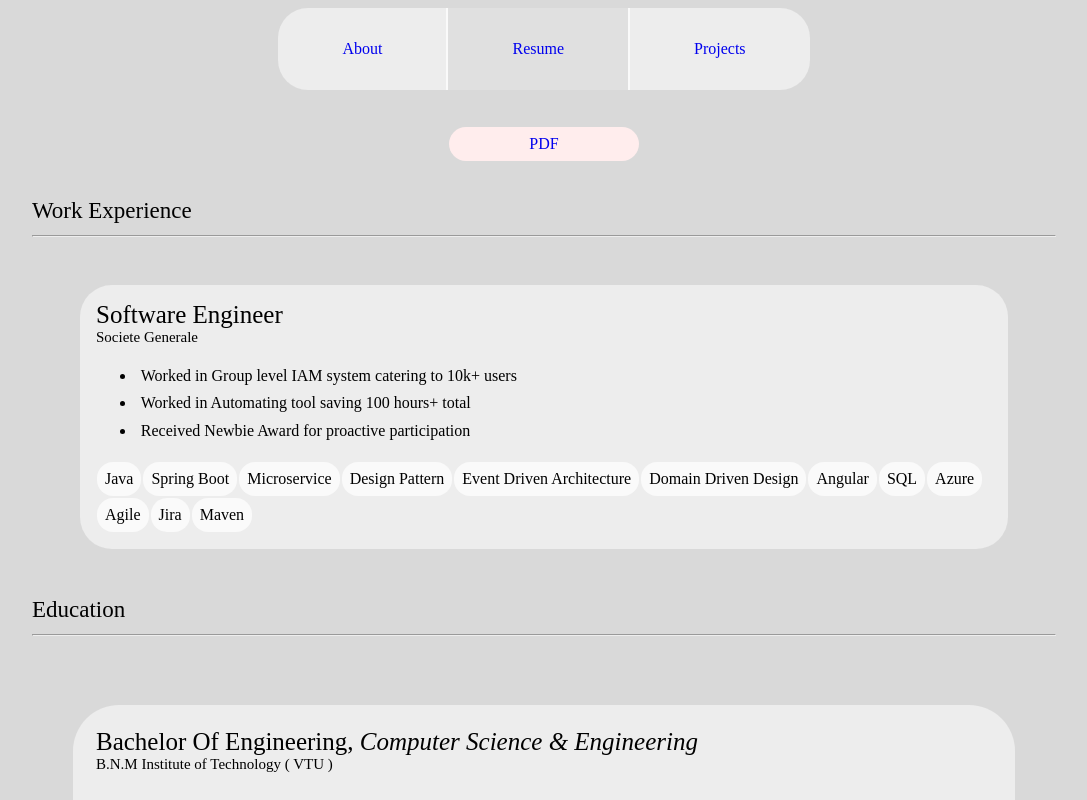
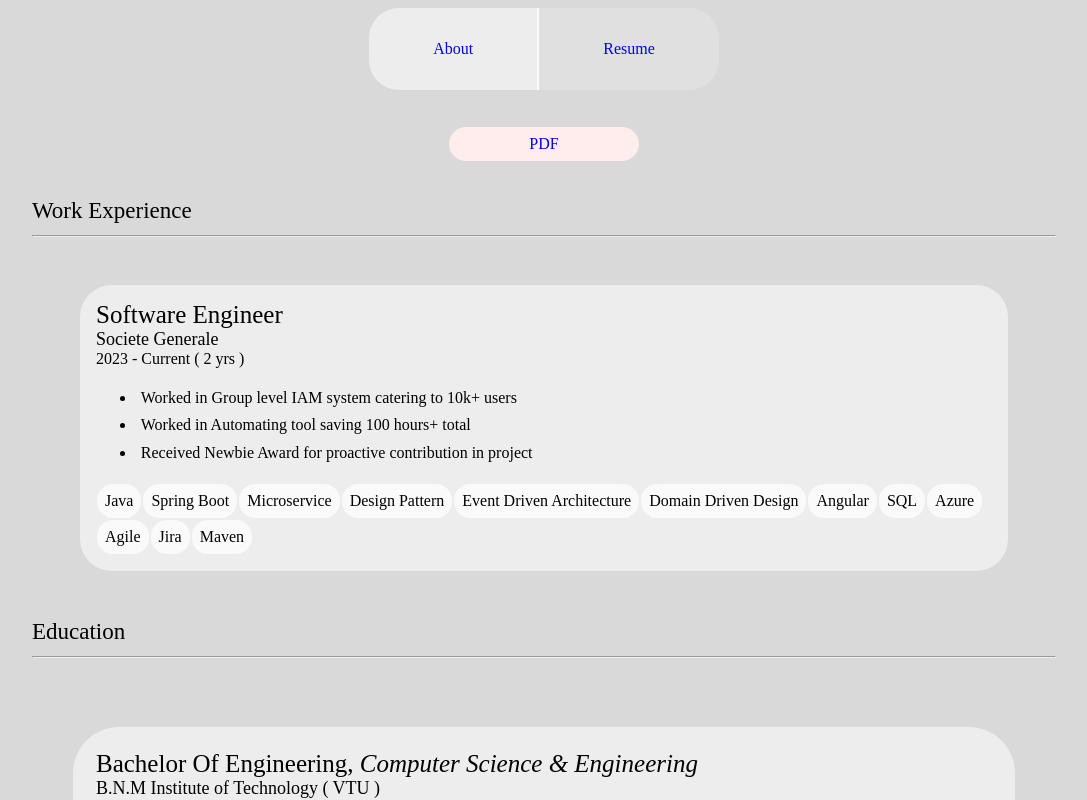
Before and after one commit to PunithKumara0806/portfolio, an Angular app: page /resume in a window 1280 px wide. Shown: the top 800 px of the page, without its empty margins (96-1183 px from the left). Built offline with nearby package versions, Linux system fonts and the light colour scheme.

Commit message:
added icon & remove project page for now

```diff
--- a/src/app/app.routes.ts
+++ b/src/app/app.routes.ts
@@ -16,4 +16,8 @@ export const routes: Routes = [
     path: 'projects',
     component: ProjectsComponent,
   },
+  {
+    path: '**',
+    redirectTo: 'about',
+  },
 ];
--- a/src/app/component/about/about.component.html
+++ b/src/app/component/about/about.component.html
@@ -12,7 +12,7 @@
     </div>
     <div class="intro">
         <h2>A Bit About Myself</h2>
-        Hello, I’m Punith Kumar — a software engineer and aspiring artist, wandering through life with a bit of
+        Hello, I'm Punith Kumar — a software engineer and aspiring artist, wandering through life with a bit of
         overthinking, a lot of daydreaming, and a deep sense of awe and inspiration from the incredible art and
         craftsmanship of others, both in engineering and arts.
         <br><br>
--- a/src/app/component/resume/resume.component.html
+++ b/src/app/component/resume/resume.component.html
@@ -1,15 +1,24 @@
 <div class="container-button">
-    <a href="https://drive.google.com/file/d/14IxzYjV9UP2Vdd9V-7BJnitMicbCxbG_/view?usp=drive_link" target="_blank"
+    <a href="https://drive.google.com/file/d/1m3UBkAtN4kRxVz1PGw48r-CybkXCv4XC/view?usp=sharing" target="_blank"
         class="button">PDF</a>
 </div>
 <div class="container-section">
     <div>Work Experience</div>
     <hr>
 </div>
+<!-- TODO: add experience calculation for month too -->
 @for (item of experience; track item.id){
 <div class="container-exp">
     <div class="title">{{item.title}}</div>
     <div class="org">{{item.organization}}</div>
+    <div class="date">{{item.startYear}} @if(item.endYear > 0){
+        <span>-{{item.endYear}} ( {{item.endYear - item.startYear}} yrs )
+        </span>
+        }@else {
+        <span> - Current ( {{currentYear - item.startYear}} yrs )</span>
+        }
+    </div>
+
     <ul>
         @for(task of item.description;track $index){
         <li class="desc">{{task}}</li>
--- a/src/app/component/resume/resume.component.scss
+++ b/src/app/component/resume/resume.component.scss
@@ -22,7 +22,7 @@
 
 }
 .org {
-    font-size: 15px;
+    font-size: 18px;
 
 }
 .container-button{
--- a/src/app/component/resume/resume.component.ts
+++ b/src/app/component/resume/resume.component.ts
@@ -3,6 +3,8 @@ import { Component } from '@angular/core';
 interface Experience {
   id: string;
   title: string;
+  startYear: number;
+  endYear: number;
   organization: string;
   description: string[];
   skills: string[];
@@ -15,15 +17,18 @@ interface Experience {
   styleUrl: './resume.component.scss',
 })
 export class ResumeComponent {
+  currentYear: number = new Date().getFullYear();
   experience: Experience[] = [
     {
       id: '1',
       title: 'Software Engineer',
+      startYear: 2023,
+      endYear: -1,
       organization: 'Societe Generale',
       description: [
         'Worked in Group level IAM system catering to 10k+ users',
         'Worked in Automating tool saving 100 hours+ total',
-        'Received Newbie Award for proactive participation',
+        'Received Newbie Award for proactive contribution in project',
       ],
       skills: [
         'Java',
--- a/src/app/menu/menu.component.html
+++ b/src/app/menu/menu.component.html
@@ -1,5 +1,5 @@
 <div>
     <a class="light" routerLink="/about" routerLinkActive="active">About</a>
     <a class="light" routerLink="/resume" routerLinkActive="active">Resume</a>
-    <a class="light" routerLink="/projects" routerLinkActive="active">Projects</a>
+    <!-- <a class="light" routerLink="/projects" routerLinkActive="active">Projects</a> -->
 </div>
--- a/src/index.html
+++ b/src/index.html
@@ -6,6 +6,7 @@
   <title>Portfolio</title>
   <base href="/">
   <meta name="viewport" content="width=device-width, initial-scale=1">
+  <link rel="icon" type="image/x-icon" href="icon.ico">
 </head>
 
 <body class="dark">
```
Also changed, not shown: 1 other file (tests, documents, lock files or other folders).
